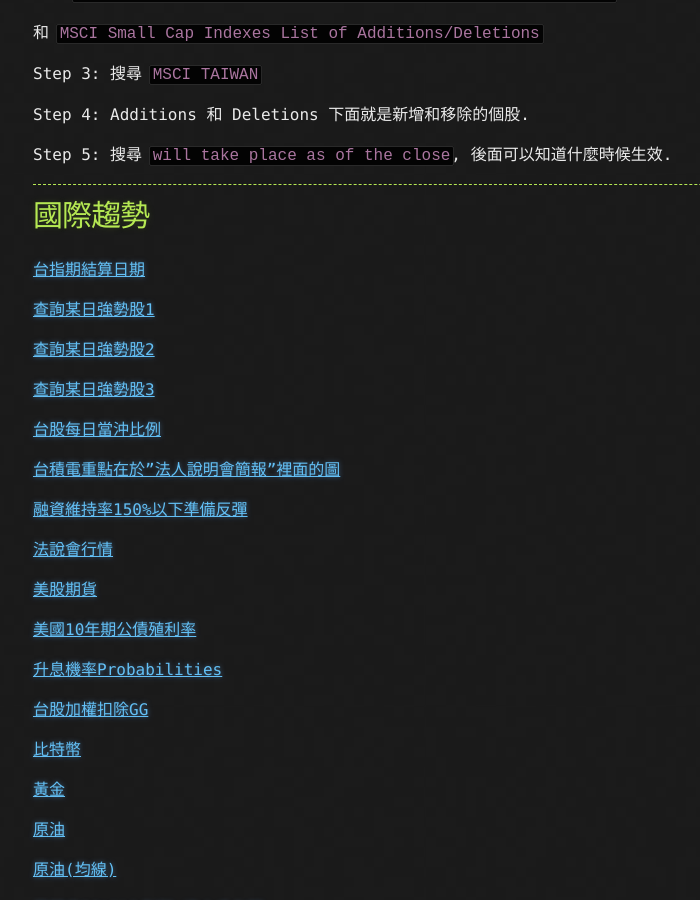
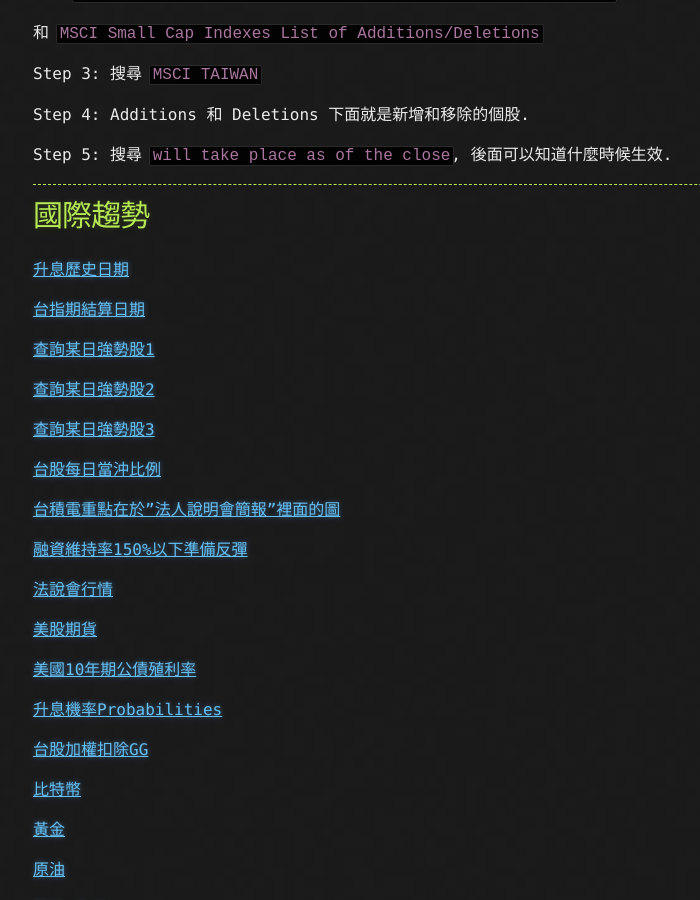
Before and after one commit to lepg5487/Stock_God, a Jekyll site: the page built from experience.md, in a window 1280 px wide and 900 px high, scrolled down 3018 px. Shown: the whole window, without its empty margins (107-807 px from the left). Built offline with Jekyll 4.4.1, drawn with Linux system fonts in a browser that asks for light colours; our own code applies the rules of GitHub Pages for plain Markdown files.

Commit message:
Update experience.md

```diff
--- a/experience.md
+++ b/experience.md
@@ -126,6 +126,8 @@
 ---
 
 # 國際趨勢
+
+[升息歷史日期](https://www.federalreserve.gov/monetarypolicy/fomccalendars.htm)
 
 [台指期結算日期](https://options.tw/%E6%9C%9F%E8%B2%A8%E8%A1%8C%E4%BA%8B%E6%9B%86/)
 
```
